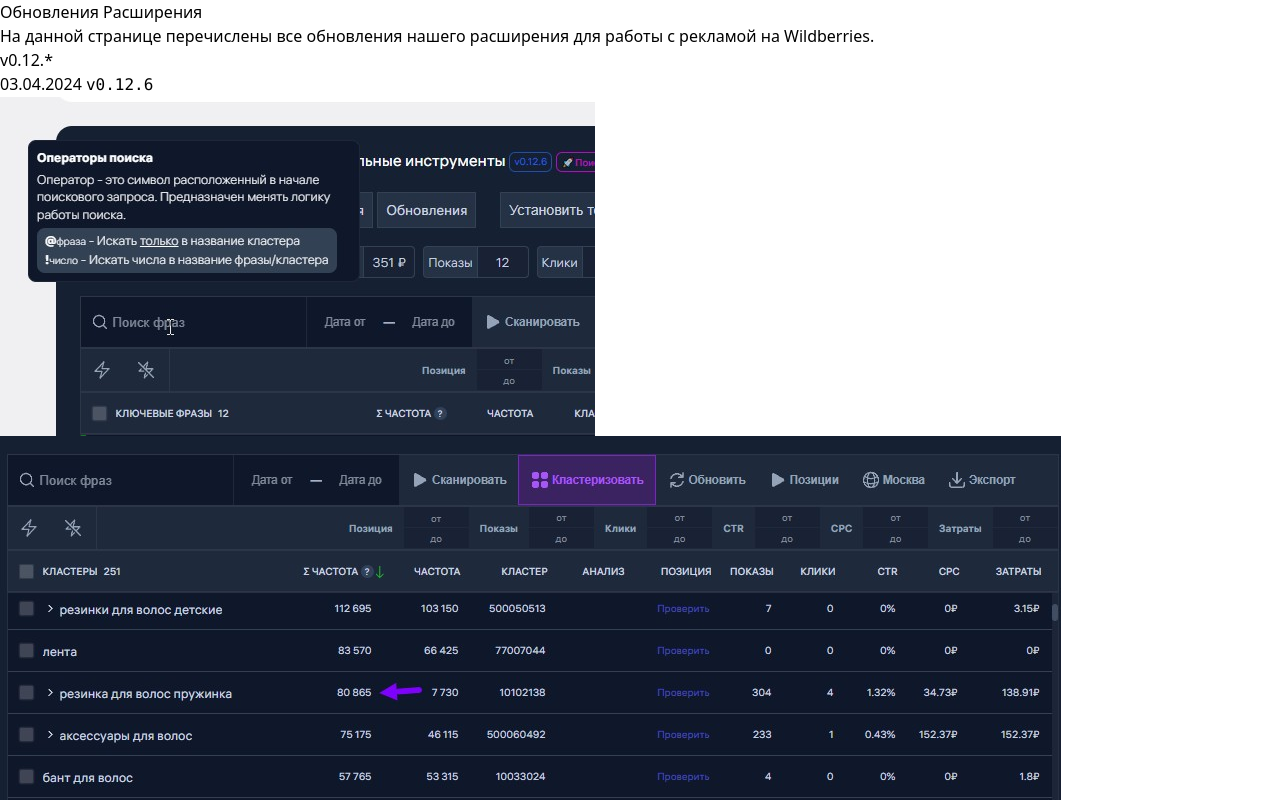
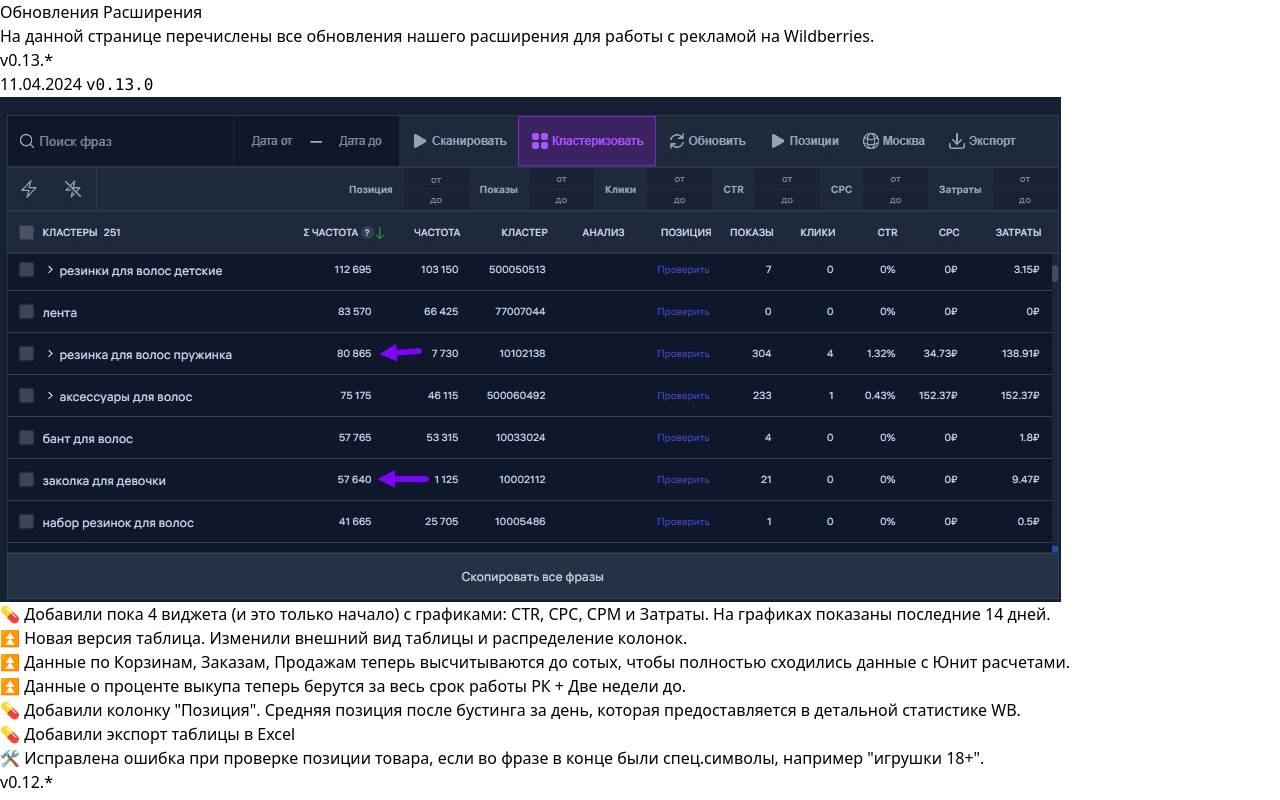
Before and after one commit to wbmeter/docs, a Next.js app: page /extension/updates in a window 1280 px wide. Shown: the top 800 px of the page. Built offline with nearby package versions, Linux system fonts and the light colour scheme.

Commit message:
update extension to 0.13.0

```diff
--- a/pages/extension/updates.mdx
+++ b/pages/extension/updates.mdx
@@ -2,6 +2,27 @@
 # Обновления Расширения
 
 На данной странице перечислены все обновления нашего расширения для работы с рекламой на Wildberries.
+
+## v0.13.\*
+
+### 11.04.2024 `v0.13.0`
+
+![](/extension-updates/47.jpg)
+
+
+💊 Добавили пока 4 виджета (и это только начало) с графиками: CTR, CPC, CPM и Затраты. На графиках показаны последние 14 дней.
+
+⏫ Новая версия таблица. Изменили внешний вид таблицы и распределение колонок.
+
+⏫ Данные по Корзинам, Заказам, Продажам теперь высчитываются до сотых, чтобы полностью сходились данные с Юнит расчетами.
+
+⏫ Данные о проценте выкупа теперь берутся за весь срок работы РК + Две недели до.
+
+💊 Добавили колонку "Позиция". Средняя позиция после бустинга за день, которая предоставляется в детальной статистике WB.
+
+💊 Добавили экспорт таблицы в Excel
+
+🛠 Исправлена ошибка при проверке позиции товара, если во фразе в конце были спец.символы, например "игрушки 18+".
 
 ## v0.12.\*
 
```
Also changed, not shown: public/extension-updates/48.jpg (added).
